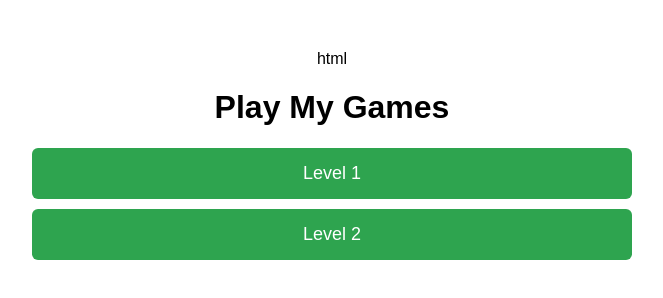
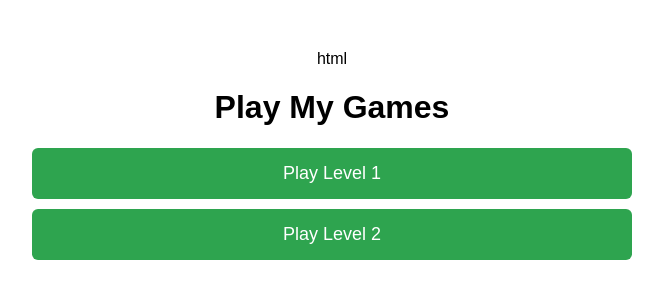
Before and after one commit to tanpengchuanvincent-dev/Equadle, a plain HTML site: page index.html in a window 1280 px wide. Shown: the whole page, without its empty margins (308-971 px from the left). Drawn offline with Linux system fonts and the light colour scheme.

Commit message:
Update index.html

```diff
--- a/index.html
+++ b/index.html
@@ -13,7 +13,7 @@ html
 <body>
   <h1>Play My Games</h1>
   <!-- Update the folder names and titles below to match yours -->
-  <a href="./level-1/">Level 1</a>
-  <a href="./level-2/">Level 2</a>
+  <a href="./level-1/">Play Level 1</a>
+  <a href="./level-2/">Play Level 2</a>
 </body>
 </html>
```
